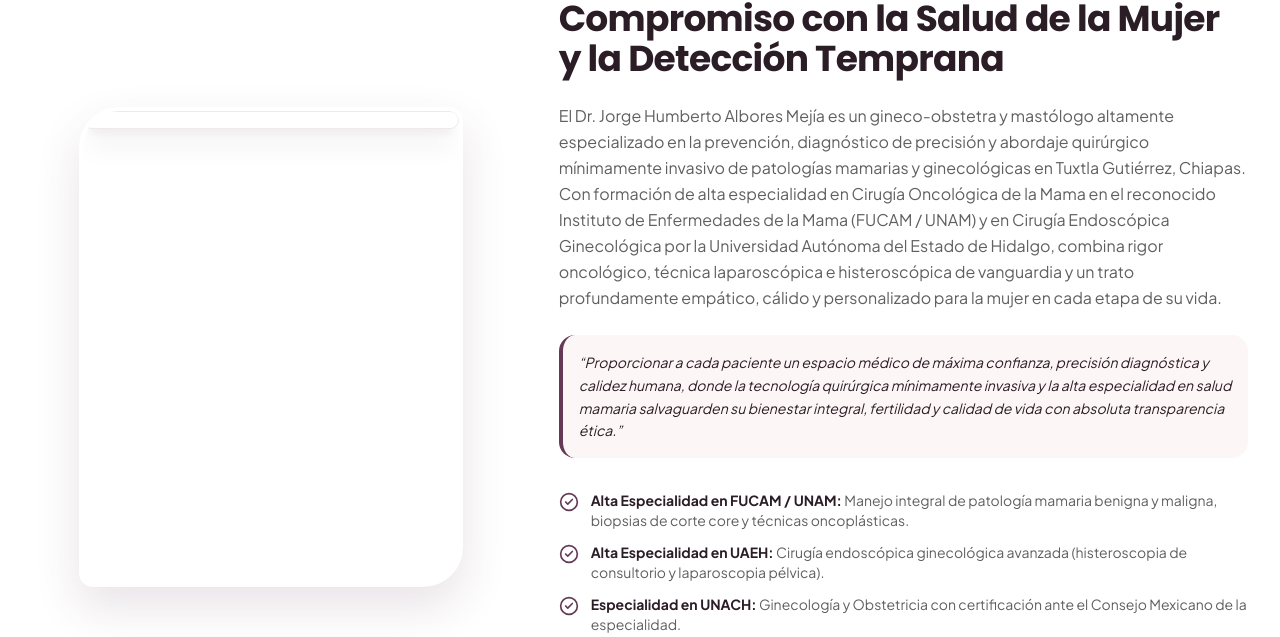
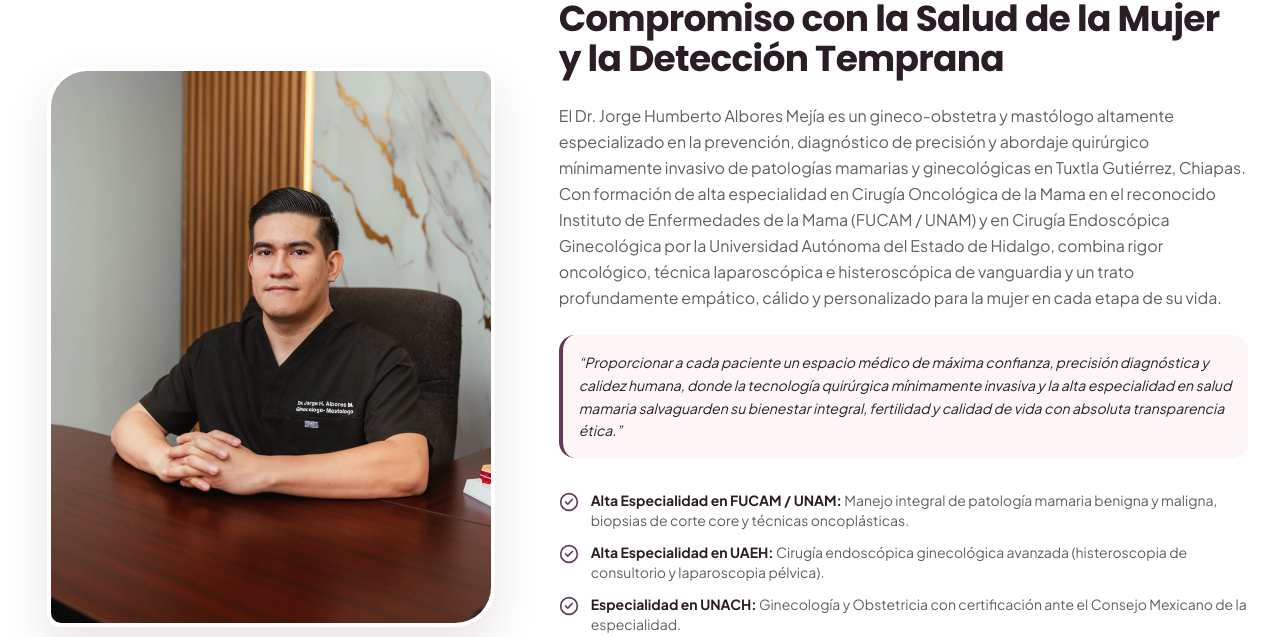
Before and after one commit to AdrianHLuna/dr-jorge-humberto-albores, a Next.js app: page / in a window 1280 px wide. Shown: the part 1035-1672 px from the top of the page. Built offline with nearby package versions, Linux system fonts and the light colour scheme.

Commit message:
Update doctor profile images
Added new hero and about-me JPEG assets and updated the doctor profile metadata to use them in the main photo and about section.

```diff
--- a/src/app/page.tsx
+++ b/src/app/page.tsx
@@ -188,13 +188,13 @@ export default function HomePage() {
       <section className="py-20 bg-white border-y border-[#EFE8EC]">
         <div className="max-w-7xl mx-auto px-4 sm:px-6 lg:px-8">
           <div className="grid grid-cols-1 lg:grid-cols-12 gap-12 items-center">
-            {/* Marco de Imagen Asimétrico per AGENTS.md */}
+            {/* Marco de Imagen Asimétrico */}
             <div className="lg:col-span-5 flex justify-center">
-              <div className="relative w-full max-w-sm aspect-[4/5] rounded-brand-asym overflow-hidden bg-white shadow-[0_20px_45px_rgba(101,58,87,0.14)] border-4 border-white">
+              <div className="relative w-full max-w-md aspect-[4/5] sm:aspect-[3/4] lg:aspect-[4/5] rounded-brand-asym overflow-hidden bg-white shadow-[0_20px_45px_rgba(101,58,87,0.14)] border-4 border-white">
                 <DoctorPortrait
                   src={doctor.aboutPhoto ?? doctor.photo}
                   alt={`${doctor.title} ${doctor.name}`}
-                  frame
+                  objectPosition="object-top"
                 />
               </div>
             </div>
--- a/src/components/DoctorPortrait.tsx
+++ b/src/components/DoctorPortrait.tsx
@@ -10,6 +10,7 @@ interface DoctorPortraitProps {
   className?: string;
   priority?: boolean;
   frame?: boolean;
+  objectPosition?: string;
 }
 
 /**
@@ -22,6 +23,7 @@ export default function DoctorPortrait({
   className = "",
   priority = false,
   frame = false,
+  objectPosition = "object-top",
 }: DoctorPortraitProps) {
   const [failed, setFailed] = useState(false);
 
@@ -77,7 +79,7 @@ export default function DoctorPortrait({
       src={src}
       alt={alt}
       fill
-      className={`absolute inset-0 object-cover ${frame ? "" : className}`}
+      className={`absolute inset-0 object-cover ${objectPosition} ${frame ? "" : className}`}
       sizes="(max-width: 768px) 100vw, 50vw"
       priority={priority}
       onError={() => setFailed(true)}
@@ -86,7 +88,7 @@ export default function DoctorPortrait({
 
   if (frame) {
     return (
-      <div className={`p-2 bg-white rounded-3xl border border-[#EFE8EC] shadow-xl overflow-hidden ${className}`}>
+      <div className={`relative h-full w-full p-2 bg-white rounded-3xl border border-[#EFE8EC] shadow-xl overflow-hidden ${className}`}>
         <div className="relative h-full w-full overflow-hidden rounded-2xl">{content}</div>
       </div>
     );
--- a/src/data/doctor.ts
+++ b/src/data/doctor.ts
@@ -47,8 +47,8 @@ export const doctor: DoctorProfile = {
     "Sa 09:00-15:00",
   ],
   acceptingNewPatients: true,
-  photo: "/images/doctor-hero.webp",
-  aboutPhoto: "/images/doctor-about.webp",
+  photo: "/images/hero.jpeg",
+  aboutPhoto: "/images/about-me.jpeg",
   bio: "El Dr. Jorge Humberto Albores Mejía es un gineco-obstetra y mastólogo altamente especializado en la prevención, diagnóstico de precisión y abordaje quirúrgico mínimamente invasivo de patologías mamarias y ginecológicas en Tuxtla Gutiérrez, Chiapas. Con formación de alta especialidad en Cirugía Oncológica de la Mama en el reconocido Instituto de Enfermedades de la Mama (FUCAM / UNAM) y en Cirugía Endoscópica Ginecológica por la Universidad Autónoma del Estado de Hidalgo, combina rigor oncológico, técnica laparoscópica e histeroscópica de vanguardia y un trato profundamente empático, cálido y personalizado para la mujer en cada etapa de su vida.",
   philosophy: "Proporcionar a cada paciente un espacio médico de máxima confianza, precisión diagnóstica y calidez humana, donde la tecnología quirúrgica mínimamente invasiva y la alta especialidad en salud mamaria salvaguarden su bienestar integral, fertilidad y calidad de vida con absoluta transparencia ética.",
   experience: [
```
Also changed, not shown: public/images/about-me.jpeg (added), public/images/hero.jpeg (added).
